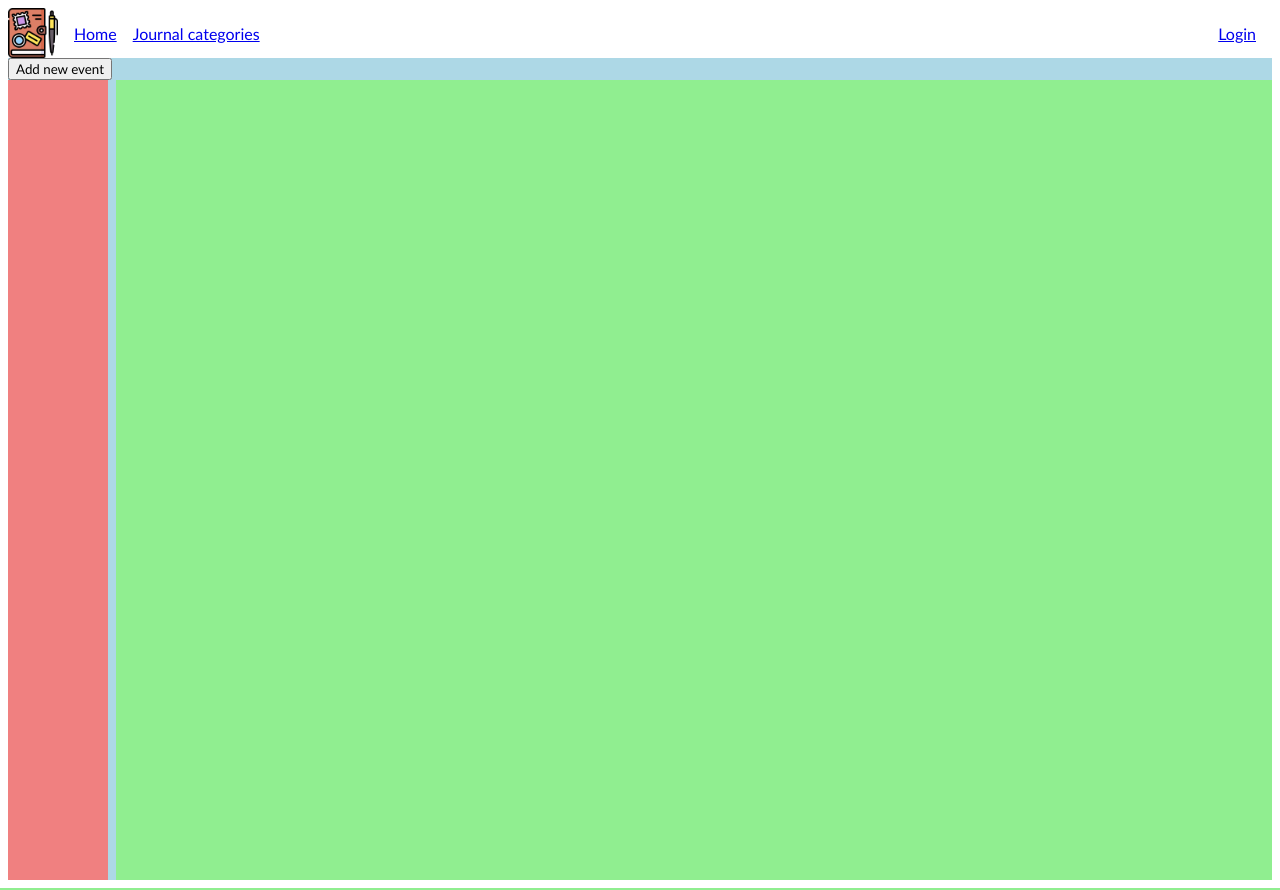
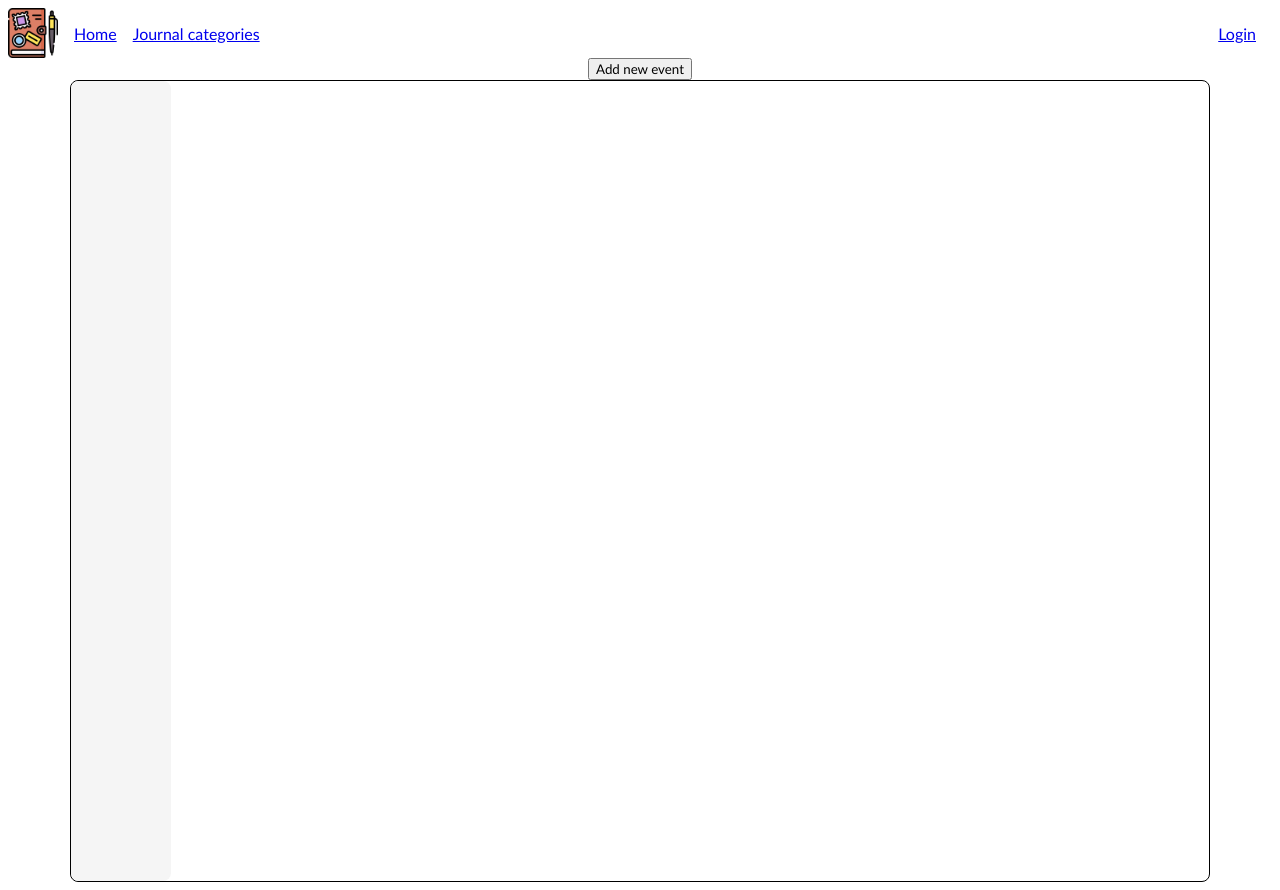
Before and after one commit to Wojtazooo/PHP_timeline, a PHP site: page / in a window 1280 px wide. Run offline with PHP 8.4, Linux system fonts and the light colour scheme; data that the repository does not hold is empty; some libraries are stand-ins or nearby versions.

Commit message:
clean up

```diff
--- a/styles.css
+++ b/styles.css
@@ -72,13 +72,19 @@ button {
     overflow-y: auto;
     white-space: nowrap;
 
-    background-color: lightblue;
     width: 100%;
 
+    display: flex;
+    flex-direction: column;
+    align-items: center;
+
     .grid {
+        border: solid 1px;
+        border-radius: 0.5rem;
         display: flex;
         align-items: stretch;
         gap: 0.5rem;
+        width: 90%;
 
         .col {
             display: grid;
@@ -86,7 +92,6 @@ button {
             flex-grow: 1;
             flex-basis: 0;
             min-width: 200px;
-            background-color: lightgreen;
 
             .event {
                 /* min-height: 0px; */
@@ -111,7 +116,8 @@ button {
             display: grid;
 
             min-width: 100px;
-            background-color: lightcoral;
+            background-color: whitesmoke;
+            border-radius: 0.5rem;
 
             .timeline-timestamp {
                 text-align: center;
```
Also changed, not shown: views/categories.php (+0 -37 lines).
